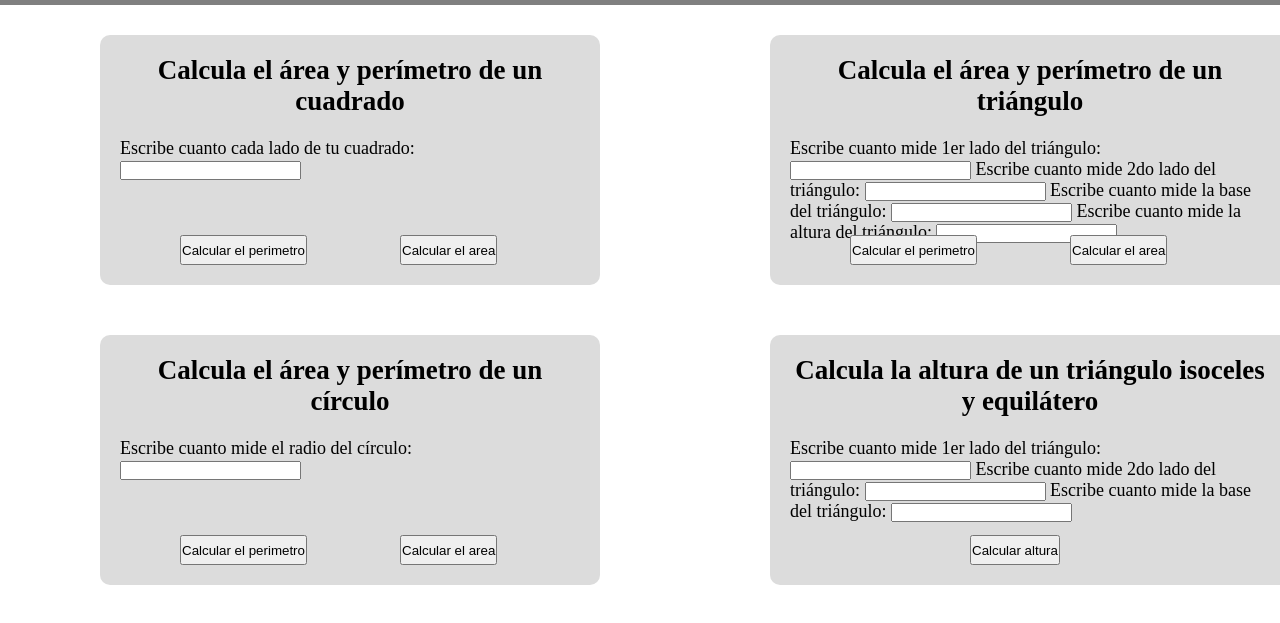
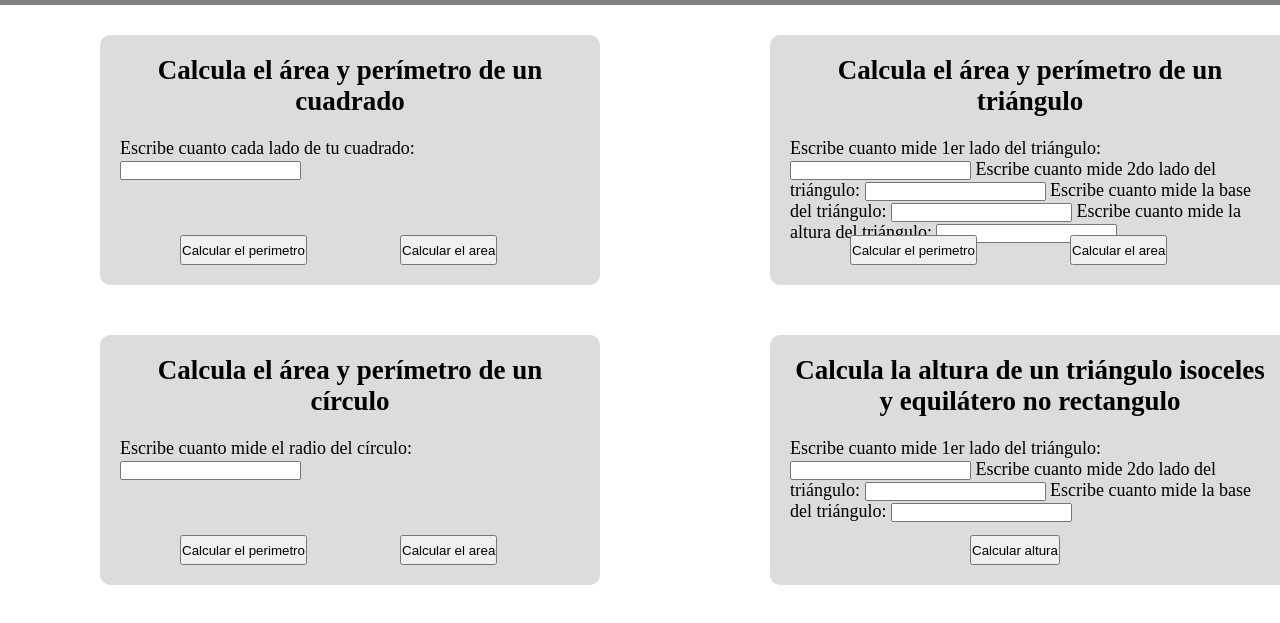
Before and after one commit to hector-gg/cursoJSPractico, a plain HTML site: page figuras.html in a window 1280 px wide. Shown: the part 65-688 px from the top of the page. Drawn offline with Linux system fonts and the light colour scheme.

Commit message:
2a subida

```diff
--- a/figuras.html
+++ b/figuras.html
@@ -96,7 +96,7 @@
     </div>
     <div class="box" id="four">
 
-        <h2> Calcula la altura de un triángulo isoceles y equilátero</h2>
+        <h2> Calcula la altura de un triángulo isoceles y equilátero no rectangulo</h2>
             <br>
             <form>
                 <label for="Inputladoa">
```
